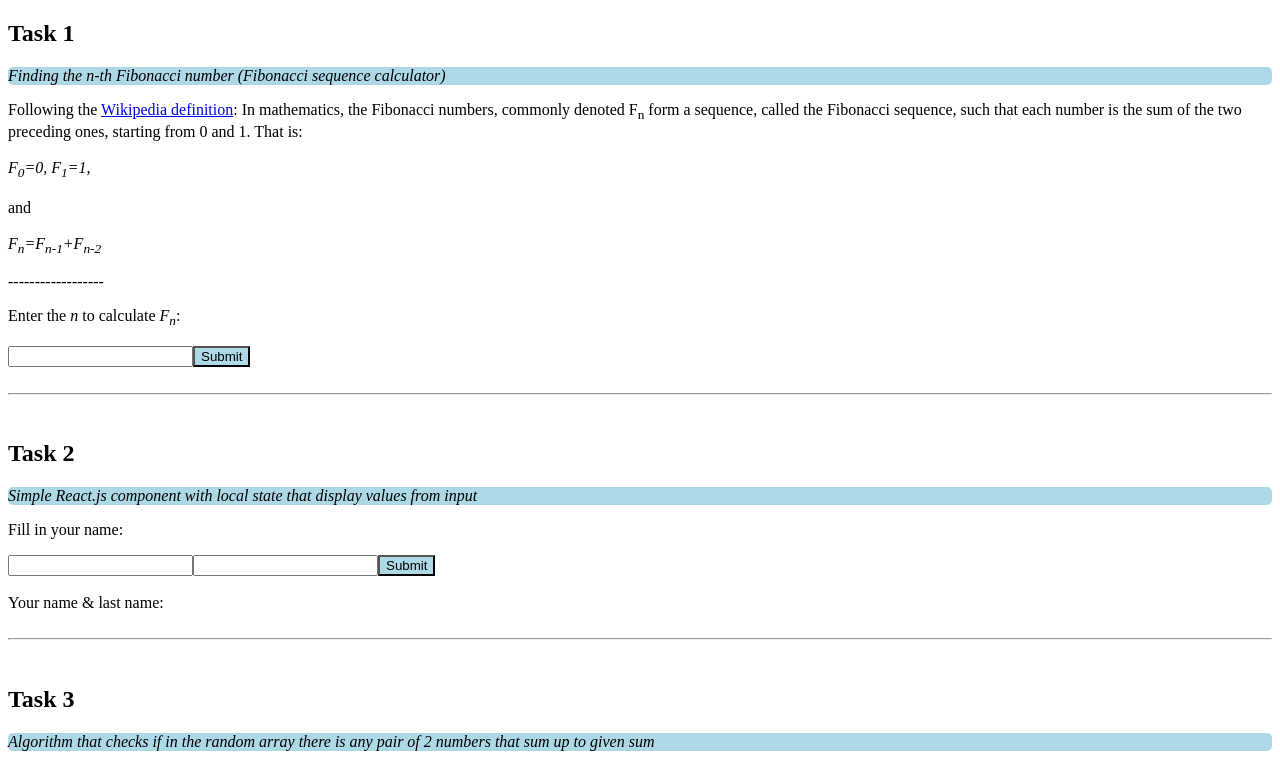
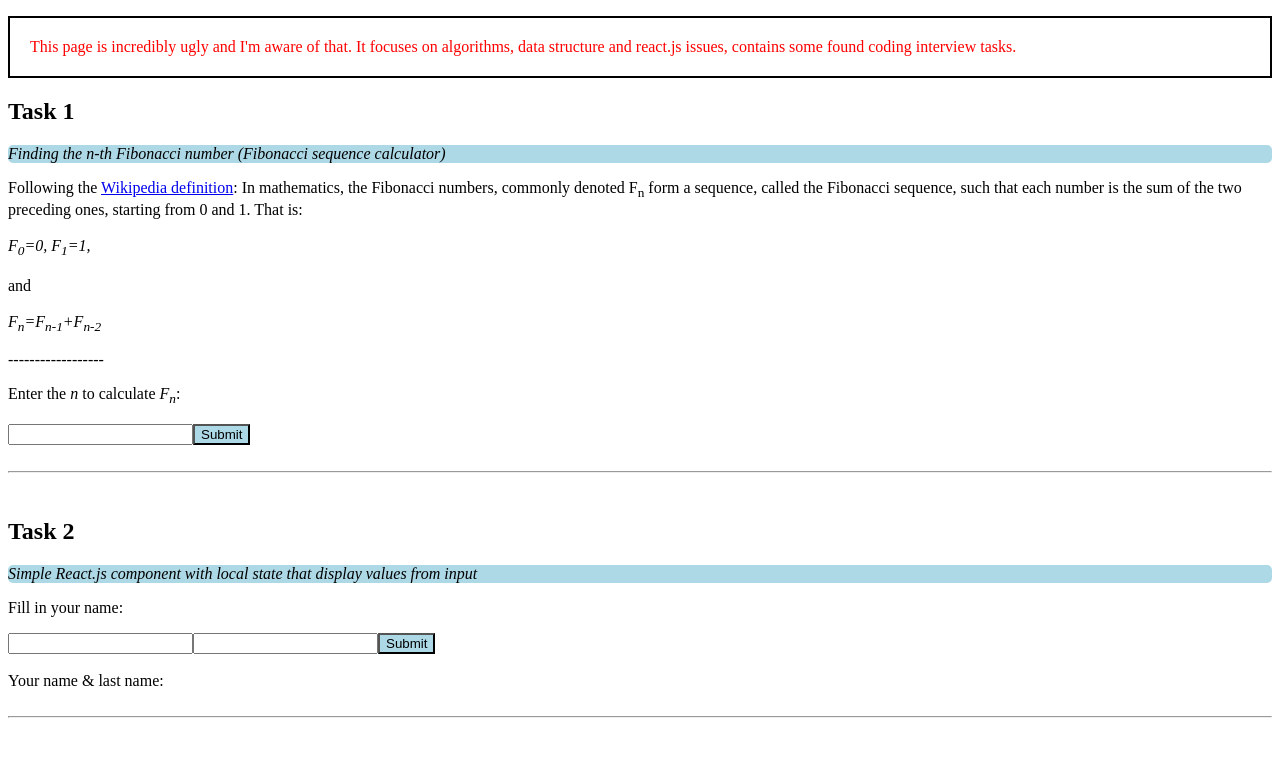
Before and after one commit to jankochanowski/interviewpractices, a plain HTML site: page index.html in a window 1280 px wide. Shown: the top 761 px of the page. Drawn offline with nearby package versions, Linux system fonts and the light colour scheme.

Commit message:
Update index.html

```diff
--- a/index.html
+++ b/index.html
@@ -7,7 +7,10 @@
   <meta name="viewport" content="width=device-width, initial-scale=1">
 <title>Interview Practice</title>
 <style>
-
+.wwwarning{
+color:red;
+border: solid 2px black;
+padding:20px;}
 button {
 background-color:lightblue;
 }
@@ -20,6 +23,7 @@ border-radius:5px;}
 </style>
 </head>
 <body>
+<p class="wwwarning">This page is incredibly ugly and I'm aware of that. It focuses on algorithms, data structure and react.js issues, contains some found coding interview tasks. </p>
 <h2>Task 1</h2>
 <p class="task-desc">Finding the n-th Fibonacci number (Fibonacci sequence calculator)</p>
 
```
